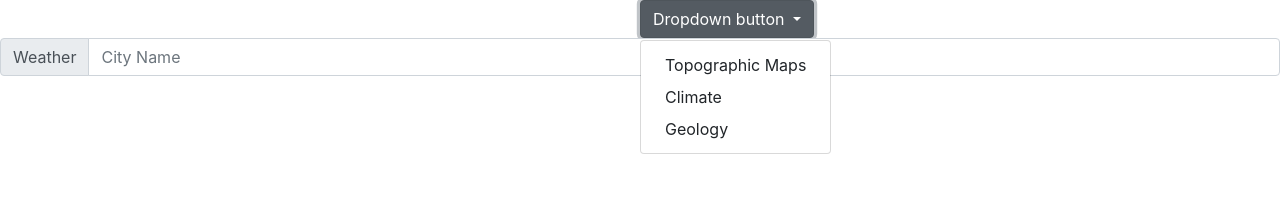
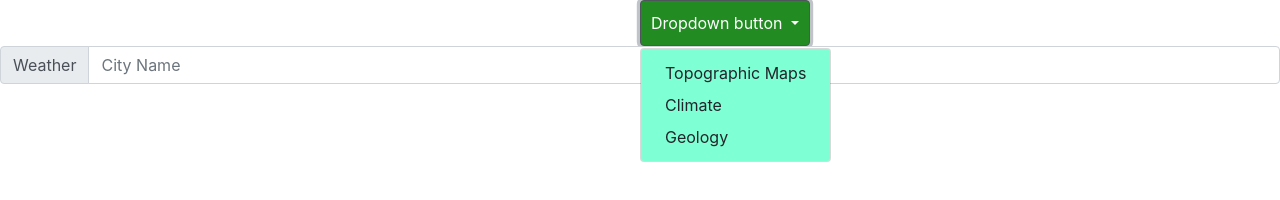
Before and after one commit to Ljunghster/weatherDashboardHW, a plain HTML site: page index.html in a window 1280 px wide. Both pictures are taken after a click on the button "Dropdown button". Drawn offline with nearby package versions, Linux system fonts and the light colour scheme; no server answers.

Commit message:
css stuff

```diff
--- a/weather.css
+++ b/weather.css
@@ -2,4 +2,12 @@
     margin: 0 auto;
     margin-left: 50%;
     margin-right: 50%;
+    background-color: forestgreen;
 }
+.dropdown-menu {
+    background-color: aquamarine;
+}
+#dropdownMenuButton {
+    padding: 10px;
+    background-color: forestgreen;
+}
```
